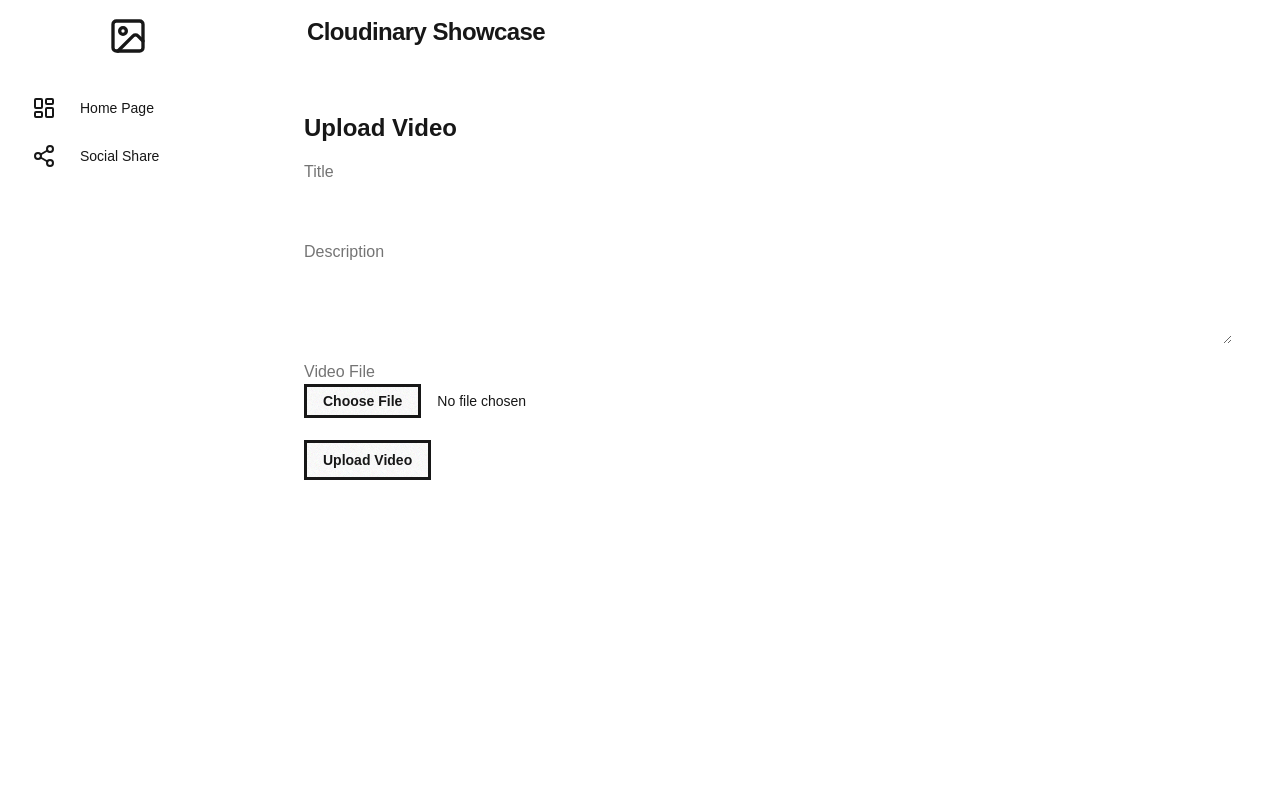
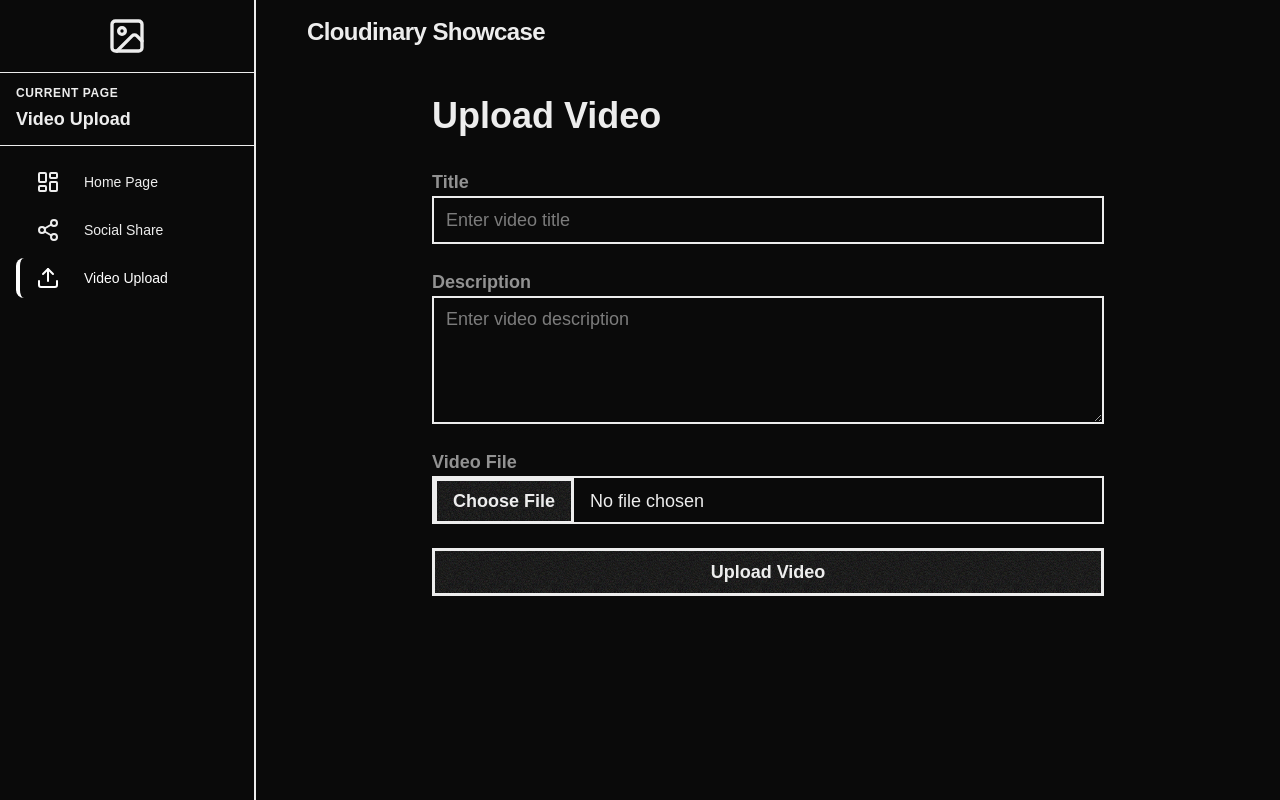
Before and after one commit to learner-Piyush/AI_SaaS, a Next.js app: page /video-upload in a window 1280 px wide. Built offline with nearby package versions, Linux system fonts and the light colour scheme; no server answers.

Commit message:
feat: enhance layout and styling for authentication, video upload, and social share pages

```diff
--- a/app/(app)/layout.tsx
+++ b/app/(app)/layout.tsx
@@ -18,6 +18,11 @@
     const router = useRouter()
     const {signOut} = useClerk()
     const {user} = useUser()
+
+    const getCurrentPageName = () => {
+        const page = sidebarItems.find(item => item.href === pathname)
+        return page?.label || "Dashboard"
+    }
 
     const handleLogoClick = () => router.push("/")
     const handleSignOut = async () => await signOut()
@@ -66,14 +71,18 @@
         </div>
         <div className="drawer-side">
             <label htmlFor="sidebar-drawer" className="drawer-overlay"></label>
-            <aside className="bg-base-200 w-64 h-full flex flex-col">
-                <div className="flex items-center justify-center py-4">
+            <aside className="bg-base-200 w-64 h-full flex flex-col border-r-2 border-base-300">
+                <div className="flex items-center justify-center py-4 border-b border-base-300">
                     <ImageIcon className="w-10 h-10 text-primary" />
+                </div>
+                <div className="px-4 py-3 border-b border-base-300">
+                    <p className="text-xs font-semibold text-base-content/60 uppercase tracking-wider">Current Page</p>
+                    <p className="text-lg font-bold text-primary mt-1">{getCurrentPageName()}</p>
                 </div>
                 <ul className="menu p-4 w-full text-base-content grow">
                     {sidebarItems.map((item) => (
                         <li key={item.href} className="mb-2">
-                            <Link href={item.href} className={`flex items-center space-x-4 px-4 py-2 rounded-lg ${pathname === item.href ? "bg-primary text-white" : "hover:bg-base-300"}`} onClick={() => setSidebarOpen(false)}>
+                            <Link href={item.href} className={`flex items-center space-x-4 px-4 py-2 rounded-lg border-l-4 transition-all ${pathname === item.href ? "bg-primary text-white border-l-primary" : "border-l-transparent hover:bg-base-300"}`} onClick={() => setSidebarOpen(false)}>
                                 <item.icon className="w-6 h-6" />
                                 <span>{item.label}</span>
                             </Link>
@@ -81,7 +90,7 @@
                     ))}
                 </ul>
                 {user && (
-                    <div className="p-4">
+                    <div className="p-4 border-t border-base-300">
                         <button onClick={handleSignOut} className="btn btn-outline btn-error w-full">
                             <LogOutIcon className="mr-2 h-5 w-5" />
                             Sign Out
--- a/app/(app)/social-share/page.tsx
+++ b/app/(app)/social-share/page.tsx
@@ -67,18 +67,22 @@
   }
 
   return (
-    <div className="container mx-auto p-4 max-w-4xl">
-      <h1 className="text-3xl font-bold mb-6 text-center">
+    <div className="max-w-4xl mx-auto">
+      <h1 className="text-4xl font-bold mb-8 text-center">
         Social Media Image Creator
       </h1>
-      <div className="card">
-        <div className="card-body">
-          <h2 className="card-title mb-4">Upload an Image</h2>
+      <div className="card bg-base-200 shadow-2xl">
+        <div className="card-body p-8">
+          <h2 className="card-title text-2xl mb-6">Upload an Image</h2>
           <div className="form-control">
             <label className="label">
-              <span className="label-text">Choose an image file</span>
+              <span className="label-text text-lg font-semibold">Choose an image file</span>
             </label>
-            <input type="file" onChange={handleFileUpload} className="file-input file-input-bordered file-input-primary w-full"/>
+            <input
+              type="file"
+              onChange={handleFileUpload}
+              className="file-input file-input-bordered file-input-lg w-full"
+            />
           </div>
           {isUploading && (
             <div className="mt-4">
@@ -86,10 +90,14 @@
             </div>
           )}
           {uploadedImage && (
-            <div className="mt-6">
-              <h2 className="card-title mb-4">Select Social Media Format</h2>
+            <div className="mt-8 space-y-6">
+              <h2 className="card-title text-2xl">Select Social Media Format</h2>
               <div className="form-control">
-                <select className="select select-bordered w-full" value={selectedFormat} onChange={(e) => setSelectedFormat(e.target.value as SocialFormat)}>
+                <select
+                  className="select select-bordered select-lg w-full bg-blue-600 border-2 border-blue-700 text-white font-semibold"
+                  value={selectedFormat}
+                  onChange={(e) => setSelectedFormat(e.target.value as SocialFormat)}
+                >
                   {Object.keys(socialFormats).map((format) => (
                     <option key={format} value={format}>
                       {format}
@@ -97,11 +105,11 @@
                   ))}
                 </select>
               </div>
-              <div className="mt-6 relative">
-                <h3 className="text-lg font-semibold mb-2">Preview:</h3>
-                <div className="flex justify-center">
+              <div className="mt-8 relative">
+                <h3 className="text-xl font-semibold mb-4">Preview:</h3>
+                <div className="flex justify-center bg-base-100 p-6 rounded-lg">
                   {isTransforming && (
-                    <div className="absolute inset-0 flex items-center justify-center bg-base-100 bg-opacity-50 z-10">
+                    <div className="absolute inset-0 flex items-center justify-center bg-base-100 bg-opacity-50 z-10 rounded-lg">
                       <span className="loading loading-spinner loading-lg"></span>
                     </div>
                   )}
@@ -119,8 +127,8 @@
                   />
                 </div>
               </div>
-              <div className="card-actions justify-end mt-6">
-                <button className="btn btn-primary" onClick={handleDownload}>
+              <div className="card-actions justify-end mt-8">
+                <button className="btn btn-primary btn-lg" onClick={handleDownload}>
                   Download for {selectedFormat}
                 </button>
               </div>
--- a/app/(app)/video-upload/page.tsx
+++ b/app/(app)/video-upload/page.tsx
@@ -44,28 +44,46 @@
     }
   }
   return (
-    <div className="container mx-auto p-4">
-      <h1 className="text-2xl font-bold mb-4">Upload Video</h1>
-      <form onSubmit={handleSubmit} className="space-y-4">
-        <div>
+    <div className="max-w-2xl mx-auto">
+      <h1 className="text-4xl font-bold mb-8">Upload Video</h1>
+      <form onSubmit={handleSubmit} className="space-y-6">
+        <div className="form-control">
           <label className="label">
-            <span className="label-text">Title</span>
+            <span className="label-text text-lg font-semibold">Title</span>
           </label>
-          <input type="text" value={title} onChange={(e) => setTitle(e.target.value)} className="input input-bordered w-full" required />
+          <input
+            type="text"
+            value={title}
+            onChange={(e) => setTitle(e.target.value)}
+            className="input input-bordered input-lg w-full"
+            placeholder="Enter video title"
+            required
+          />
         </div>
-        <div>
+        <div className="form-control">
           <label className="label">
-            <span className="label-text">Description</span>
+            <span className="label-text text-lg font-semibold">Description</span>
           </label>
-          <textarea value={description} onChange={(e) => setDescription(e.target.value)} className="textarea textarea-bordered w-full" />
+          <textarea
+            value={description}
+            onChange={(e) => setDescription(e.target.value)}
+            className="textarea textarea-bordered textarea-lg w-full h-32"
+            placeholder="Enter video description"
+          />
         </div>
-        <div>
+        <div className="form-control">
           <label className="label">
-            <span className="label-text">Video File</span>
+            <span className="label-text text-lg font-semibold">Video File</span>
           </label>
-          <input type="file" accept="video/*" onChange={(e) => setFile(e.target.files?.[0] || null)} className="file-input file-input-bordered w-full" required />
+          <input
+            type="file"
+            accept="video/*"
+            onChange={(e) => setFile(e.target.files?.[0] || null)}
+            className="file-input file-input-bordered file-input-lg w-full"
+            required
+          />
         </div>
-        <button type="submit" className="btn btn-primary" disabled={isUploading}>
+        <button type="submit" className="btn btn-primary btn-lg w-full" disabled={isUploading}>
           {isUploading ? "Uploading..." : "Upload Video"}
         </button>
       </form>
--- /dev/null
+++ b/app/(auth)/layout.tsx
@@ -0,0 +1,13 @@
+import React from 'react'
+
+function AuthLayout({children}: Readonly<{children: React.ReactNode}>) {
+  return (
+    <div className="min-h-screen bg-linear-to-br from-base-900 to-base-800 flex items-center justify-center px-4 py-8">
+      <div className="w-full max-w-md">
+        {children}
+      </div>
+    </div>
+  )
+}
+
+export default AuthLayout
--- a/app/globals.css
+++ b/app/globals.css
@@ -4,8 +4,8 @@
 }
 
 :root {
-  --background: #ffffff;
-  --foreground: #171717;
+  --background: #0a0a0a;
+  --foreground: #ededed;
 }
 
 @theme inline {
@@ -15,11 +15,8 @@
   --font-mono: var(--font-geist-mono);
 }
 
-@media (prefers-color-scheme: dark) {
-  :root {
-    --background: #0a0a0a;
-    --foreground: #ededed;
-  }
+html {
+  color-scheme: dark;
 }
 
 body {
@@ -27,3 +24,29 @@
   color: var(--foreground);
   font-family: Arial, Helvetica, sans-serif;
 }
+
+input[type="text"],
+input[type="password"],
+input[type="email"],
+input[type="file"],
+textarea,
+select {
+  @apply bg-base-200 text-base-content border-2 border-base-300;
+}
+
+input[type="text"]:focus,
+input[type="password"]:focus,
+input[type="email"]:focus,
+input[type="file"]:focus,
+textarea:focus,
+select:focus {
+  @apply bg-base-200 border-2 border-primary outline-none ring-2 ring-primary ring-offset-2 ring-offset-base-100;
+}
+
+select option {
+  @apply bg-slate-700 text-white;
+}
+
+select option:checked {
+  @apply bg-blue-600 text-white;
+}
```
Lines whose indentation alone changed are shown as unchanged.
